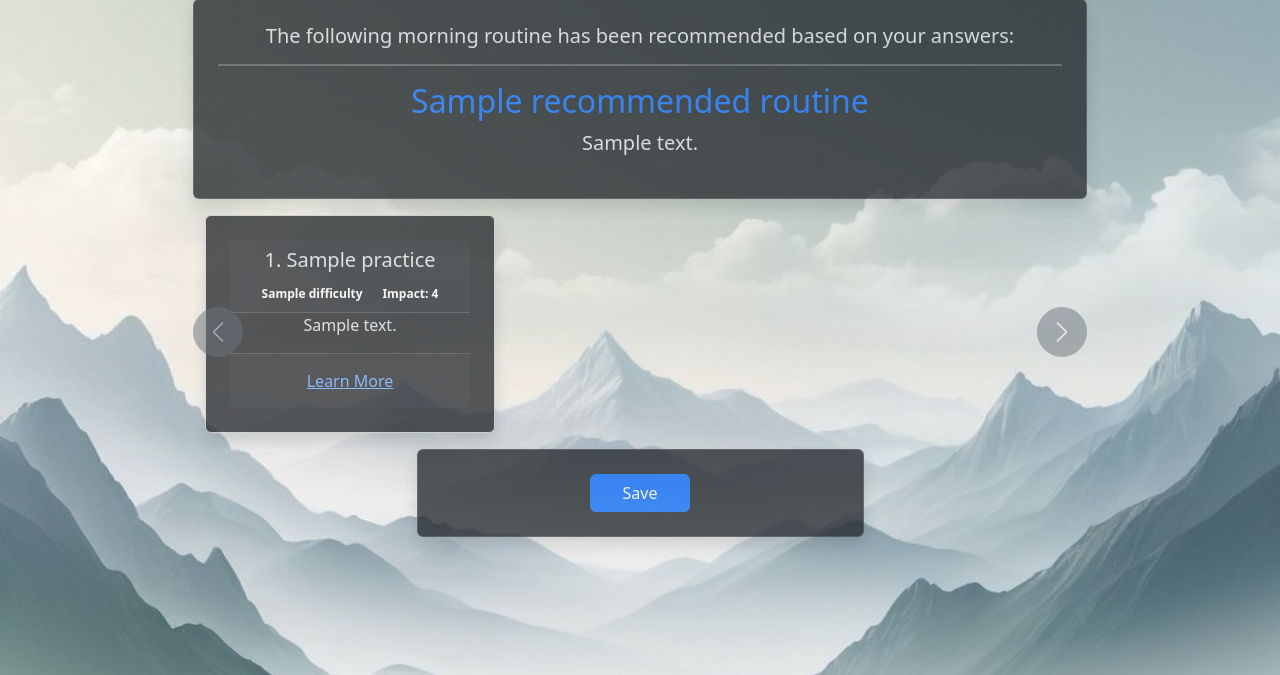
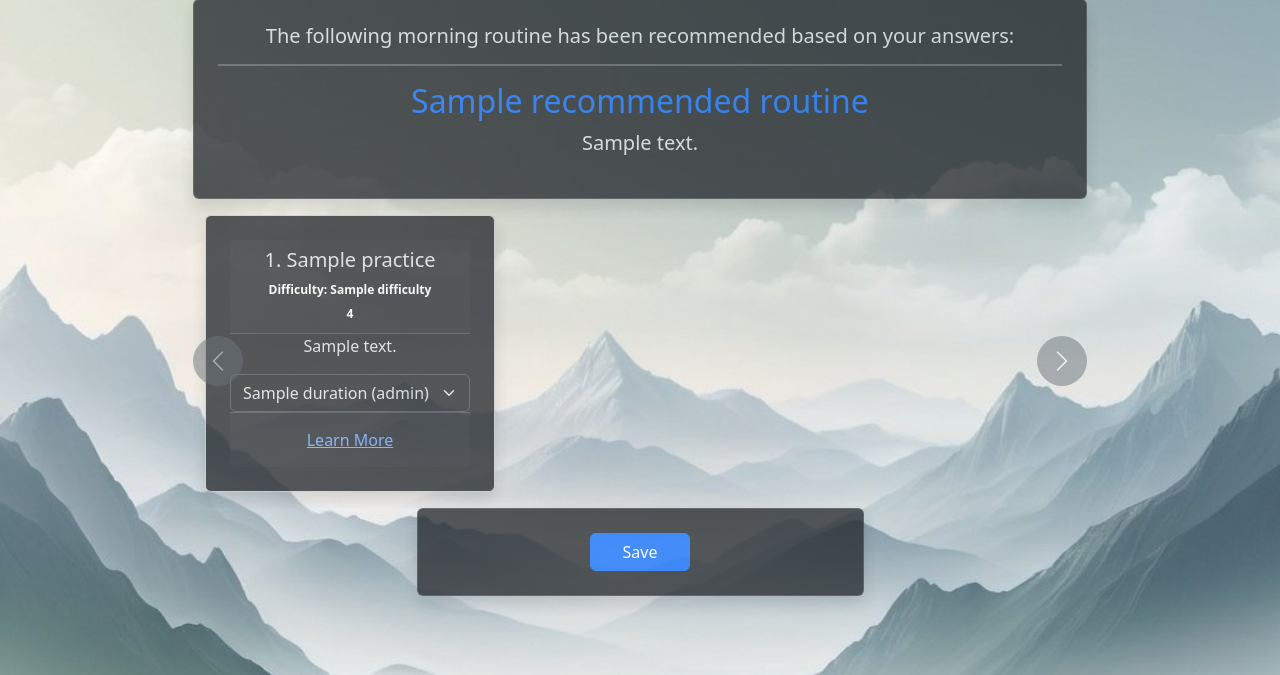
Before and after one commit to Jonathan-Sass/converge-preview, a Flask app: template flask_app/templates/routines/am_routine_builder.html in a window 1280 px wide. Shown: the part 125-800 px from the top of the page. Run offline with Flask 3, Linux system fonts and the light colour scheme; the template is opened without the code that fills it: most values are stand-ins (such as "Sample title", 1, 10 or a date in 2020).

Commit message:
npm install bootstrap popperjs/core

```diff
--- a/flask_app/templates/routines/am_routine_builder.html
+++ b/flask_app/templates/routines/am_routine_builder.html
@@ -107,14 +107,21 @@
                                 ondragend="dragEnd(event)"
                                 ondrop="drop(event)"
                                 id="practice-{{ loop.index }}">
-                                    <div class="card-body compact-card">
+                                    <div class="card-body compact-card d-flex flex-column">
                                         <div class="card-header">
                                             <h5 class="practice-name">{{ loop.index }}. {{ practice.name }}</h5>
-                                            <span class="badge difficulty-badge">{{ practice.difficulty }}</span>
-                                            <span class="badge impact-badge">Impact: {{ practice.impact_rating }}</span>
+                                            <span class="badge difficulty-badge d-block">Difficulty: {{ practice.difficulty }}</span>
+                                            <span class="badge impact-badge">{{ practice.impact_rating_description | truncate(30) }}</span>
                                         </div>
                                         <p class="short-description">{{ practice.description | truncate(100) }}</p>
-                                        <div class="card-footer">
+                                        <select class="form-select duration" aria-label="Default select example">
+                                            {% for duration in practice.durations %}
+                                                <option value = "{{ duration.id }}" >{{ duration.duration_label }}
+                                                    {% if duration.engagement_level %} ({{ duration.engagement_level }}) {% endif %}
+                                                </option>
+                                            {% endfor %}
+                                        </select>
+                                        <div class="card-footer mt-auto">
                                             <button class="btn btn-link details-button" data-bs-toggle="modal" data-bs-target="#practiceDetails{{ loop.index }}">
                                                 Learn More
                                             </button>
@@ -122,7 +129,7 @@
                                     </div>
 
                                     <!-- Modal for detailed view -->
-                                    <div class="modal fade" id="practiceDetails{{ loop.index }}" tabindex="-1" aria-labelledby="practiceDetailsLabel" aria-hidden="true">
+                                    <div class="modal fade" id="practiceDetails{{ loop.index }}" tabindex="-1" aria-labelledby="practiceDetailsLabel" aria-hidden="true" data-bs-backdrop="true" data-bs-keyboard="true">
                                         <div class="modal-dialog">
                                             <div class="modal-content">
                                                 <div class="modal-header">
@@ -131,13 +138,9 @@
                                                 </div>
                                                 <div class="modal-body">
                                                     <p><strong>Description:</strong> {{ practice.description }}</p>
-                                                    <select class="form-select duration" aria-label="Default select example">
-                                                        {% for duration in practice.durations %}
-                                                            <option value = "{{ duration.id }}" >{{ duration.duration_label }}
-                                                                {% if duration.engagement_level %} ({{ duration.engagement_level }}) {% endif %}
-                                                            </option>
-                                                        {% endfor %}
-                                                    </select>
+                                                    {% if practice.literature_summary %}
+                                                        <p><strong>Why would I do this?</strong> {{ practice.literature_summary }}</p>
+                                                    {% endif %}
                                                     <p><strong>Additional Notes:</strong> {{ practice.notes }}</p>
                                                 </div>
                                                 <div class="modal-footer">
--- /dev/null
+++ b/package.json
@@ -0,0 +1,6 @@
+{
+  "dependencies": {
+    "@popperjs/core": "^2.11.8",
+    "bootstrap": "^5.3.3"
+  }
+}
```
Also changed, not shown: package-lock.json (added).
